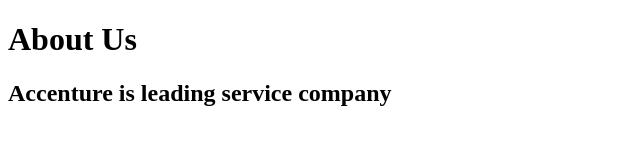
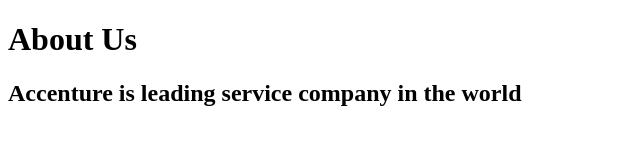
Before and after one commit to mail4parth/my-first-repo, a plain HTML site: page about.html in a window 1280 px wide. Shown: the whole page, without its empty margins (0-640 px from the left). Drawn offline with Linux system fonts and the light colour scheme.

Commit message:
Modified about page

```diff
--- a/about.html
+++ b/about.html
@@ -8,6 +8,6 @@
 </head>
 <body>
     <h1>About Us</h1>
-    <h2>Accenture is leading service company</h2>
+    <h2>Accenture is leading service company in the world</h2>
 </body>
 </html>
```
